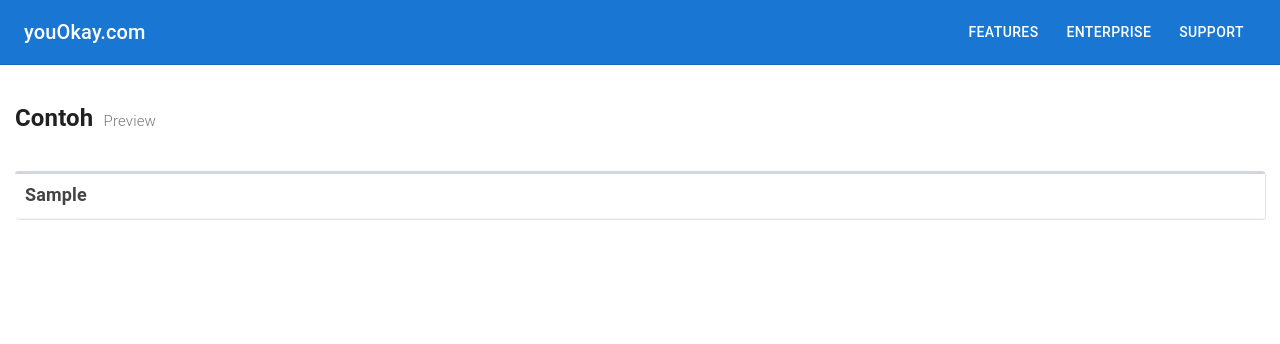
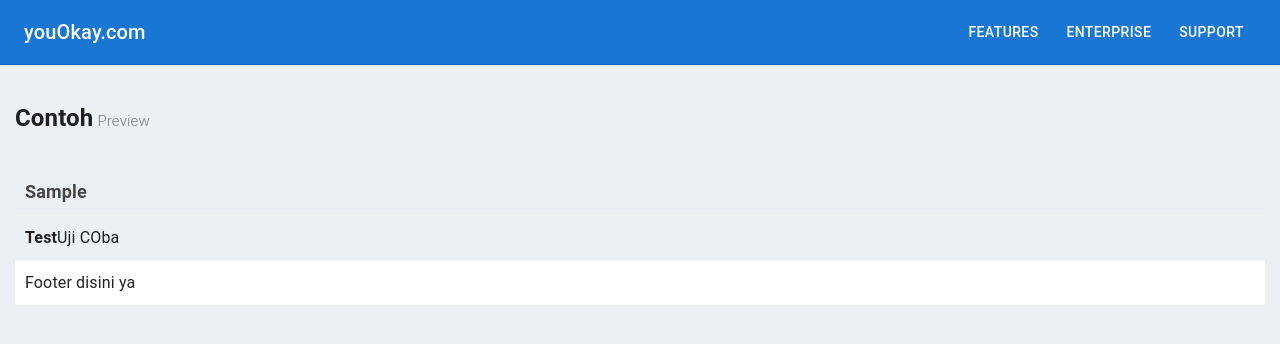
Before and after one commit to junifar/myNext, a Next.js app: page /dashboard in a window 1280 px wide. Shown: the top 344 px of the page. Built offline with nearby package versions, Linux system fonts and the light colour scheme.

Commit message:
implement new custom component

```diff
--- /dev/null
+++ b/components/common/box/index.module.css
@@ -0,0 +1,11 @@
+.Box {
+  position: relative;
+  border-radius: 3px;
+  background: #ffffff;
+  border-top: 3px solid #d2d6de;
+  margin-bottom: 20px;
+  width: 100%;
+  box-shadow: 1px 1px rgb(0 0 0 / 10%);
+  border-top-color: #d2d6de;
+  display: block;
+}
--- a/components/common/content/header/index.js
+++ /dev/null
@@ -1,19 +0,0 @@
-import { Fragment } from "react";
-import styles from "./index.module.css";
-
-const ContentHeader = (props) => {
-  return (
-    <Fragment>
-      <section className={styles.ContentHeader}>
-        <h1>
-          {props.title}{" "}
-          <small className={styles.ContentHeaderSubtitle}>
-            {props.subtitle}
-          </small>
-        </h1>
-      </section>
-    </Fragment>
-  );
-};
-
-export default ContentHeader;
--- a/components/common/content/header/index.module.css
+++ /dev/null
@@ -1,13 +0,0 @@
-.ContentHeader {
-  position: relative;
-  padding: 15px 15px 0 15px;
-}
-
-.ContentHeaderSubtitle {
-  font-size: 15px;
-  display: inline-block;
-  padding-left: 4px;
-  font-weight: 300;
-  line-height: 1;
-  color: #777;
-}
--- /dev/null
+++ b/components/common/content/index.js
@@ -0,0 +1,36 @@
+import { Fragment } from "react";
+import style from "./index.module.css";
+
+const Content = (props) => {
+  return (
+    <Fragment>
+      <section className={style.Content}>{props.children}</section>
+    </Fragment>
+  );
+};
+
+const ContentWrapper = (props) => {
+  return (
+    <Fragment>
+      <div className={style.ContentWrapper}>{props.children}</div>
+    </Fragment>
+  );
+};
+
+const ContentHeader = (props) => {
+  return (
+    <Fragment>
+      <section className={style.ContentHeader}>
+        <h1>
+          {props.title}
+          <small className={style.ContentHeaderSubtitle}>
+            {props.subtitle}
+          </small>
+        </h1>
+      </section>
+    </Fragment>
+  );
+};
+
+export default Content;
+export { Content, ContentWrapper, ContentHeader };
--- /dev/null
+++ b/components/common/content/index.module.css
@@ -0,0 +1,28 @@
+.Content {
+  min-height: 250px;
+  padding: 15px;
+  margin-right: auto;
+  margin-left: auto;
+  padding-left: 15px;
+  padding-right: 15px;
+}
+
+.ContentWrapper {
+  background-color: #ecf0f5;
+  z-index: 800;
+  min-height: 915px;
+}
+
+.ContentHeader {
+  position: relative;
+  padding: 15px 15px 0 15px;
+}
+
+.ContentHeaderSubtitle {
+  font-size: 15px;
+  display: inline-block;
+  padding-left: 4px;
+  font-weight: 300;
+  line-height: 1;
+  color: #777;
+}
--- /dev/null
+++ b/components/common/tebel/index.js
@@ -0,0 +1,10 @@
+const { Fragment } = require("react")
+
+const Tebel = (props) => {
+    return <Fragment>
+        <strong>Test</strong>
+        {props.children}
+    </Fragment>;
+}
+
+export default Tebel;
--- a/components/dashboard/index.js
+++ b/components/dashboard/index.js
@@ -1,4 +1,5 @@
-import ContentHeader from "../common/content/header";
+import { Content, ContentHeader, ContentWrapper } from "../common/content";
+import Tebel from "../common/tebel";
 import style from "./index.module.css";
 
 const { CssBaseline, Box } = require("@material-ui/core");
@@ -8,23 +9,20 @@ const DashboardPageIndex = () => {
   return (
     <Fragment>
       <CssBaseline />
+      <ContentWrapper>
         <ContentHeader title="Contoh" subtitle="Preview" />
-      <section className={style.Content}>
+        <Content>
           <Box className={style.Box}>
             <div className={style.BoxHeader}>
               <h2 className={style.BoxTitle}>Sample</h2>
             </div>
+            <div className={style.BoxBody}>
+              <Tebel>Uji COba</Tebel>
+            </div>
+            <div className={style.BoxFooter}>Footer disini ya</div>
           </Box>
-      </section>
-      {/* <Container component="main" maxWidth="sm" sx={{ mb: 4 }}>
-        <Paper
-          variant="outlined"
-          sx={{ my: { xs: 3, md: 6 }, p: { xs: 2, md: 3 } }}>
-          <Typography component="h1" variant="h4" align="center">
-            Checkout
-          </Typography>
-        </Paper>
-      </Container> */}
+        </Content>
+      </ContentWrapper>
     </Fragment>
   );
 };
--- a/components/dashboard/index.module.css
+++ b/components/dashboard/index.module.css
@@ -1,24 +1,3 @@
-.Box {
-  position: relative;
-  border-radius: 3px;
-  background: #ffffff;
-  border-top: 3px solid #d2d6de;
-  margin-bottom: 20px;
-  width: 100%;
-  box-shadow: 1px 1px rgb(0 0 0 / 10%);
-  border-top-color: #d2d6de;
-  display: block;
-}
-
-.Content {
-  min-height: 250px;
-  padding: 15px;
-  margin-right: auto;
-  margin-left: auto;
-  padding-left: 15px;
-  padding-right: 15px;
-}
-
 .BoxHeader {
   border-bottom: 1px solid #f4f4f4;
   color: #444;
@@ -33,3 +12,21 @@
   margin: 0;
   line-height: 1;
 }
+
+.BoxBody {
+  border-top-left-radius: 0;
+  border-top-right-radius: 0;
+  border-bottom-right-radius: 3px;
+  border-bottom-left-radius: 3px;
+  padding: 10px;
+}
+
+.BoxFooter {
+  border-top-left-radius: 0;
+  border-top-right-radius: 0;
+  border-bottom-right-radius: 3px;
+  border-bottom-left-radius: 3px;
+  border-top: 1px solid #f4f4f4;
+  padding: 10px;
+  background-color: #fff;
+}
```
Also changed, not shown: components/common/box/index.js (added, +13 -0 lines). Lines whose indentation alone changed are shown as unchanged.
